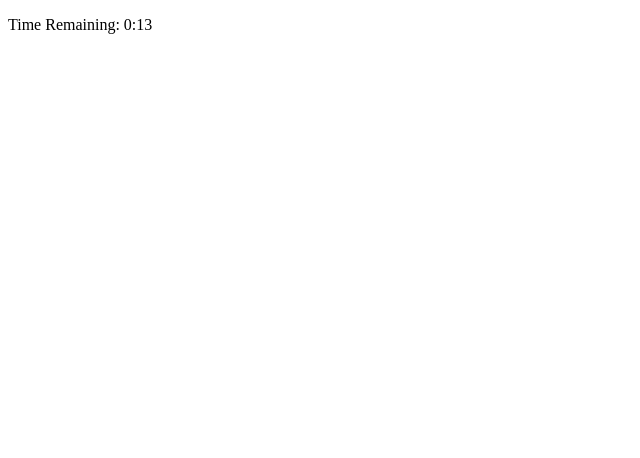
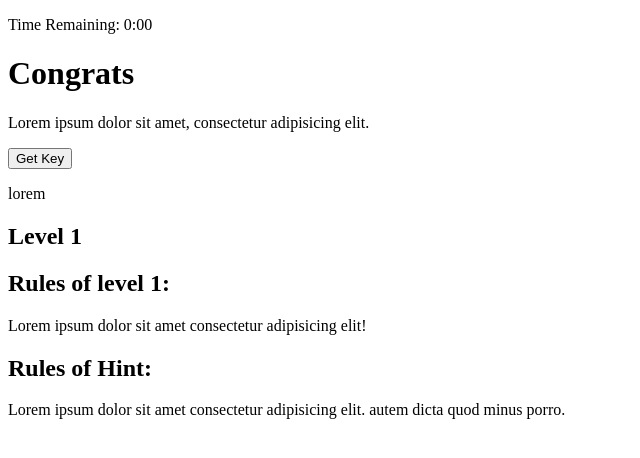
Before and after one commit to mauroale2501/project-game, a React (Vite) app in the folder frontend/: page /level1 in a window 1280 px wide. Shown: the top 458 px of the page, without its empty margins (0-640 px from the left). Built offline with nearby package versions, Linux system fonts and the light colour scheme.

Commit message:
Implement Level1.tsx and setLevelTime in App.tsx

```diff
--- a/frontend/src/App.tsx
+++ b/frontend/src/App.tsx
@@ -26,7 +26,7 @@ function App() {
           element={<Home onSelectLevel={handleLevelSelection} />}
         />
         <Route path="/profile" element={<Profile />} />
-        <Route path="/level1" element={<Level1 />} />
+        <Route path="/level1" element={<Level1 initialTime={levelTime} />} />
         <Route path="/level2" element={<Level2 />} />
         <Route path="/last" element={<LastPage />} />
       </Routes>
--- a/frontend/src/components/Level1.tsx
+++ b/frontend/src/components/Level1.tsx
@@ -1,9 +1,41 @@
+import { Button, Container } from "react-bootstrap";
 import Timer from "./Timer";
+import Hint from "./Hint";
+import Input from "./Input";
+import "../styles/Level1.css";
 
-const Level1 = () => {
+type Level1Props = {
+  initialTime: number;
+};
+const Level1 = ({ initialTime }: Level1Props) => {
   return (
     <div className="all-level1">
-      <Timer initialTime={20} />
+      <div className="timer">
+        <Timer initialTime={initialTime} />
+      </div>
+      <div className="congrats-key">
+        <h1>Congrats</h1>
+        <p>Lorem ipsum dolor sit amet, consectetur adipisicing elit.</p>
+        <Button>Get Key</Button>
+        <p>lorem</p>
+      </div>
+
+      <Container className="level-uncompleted">
+        <section>
+          <h1>Level 1</h1>
+          <h2>Rules of level 1:</h2>
+          <p>Lorem ipsum dolor sit amet consectetur adipisicing elit!</p>
+        </section>
+        <section>
+          <h2>Rules of Hint:</h2>
+          <p>
+            Lorem ipsum dolor sit amet consectetur adipisicing elit. autem dicta
+            quod minus porro.
+          </p>
+          <Hint />
+          <Input />
+        </section>
+      </Container>
     </div>
   );
 };
```
